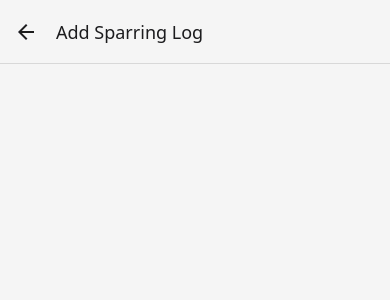
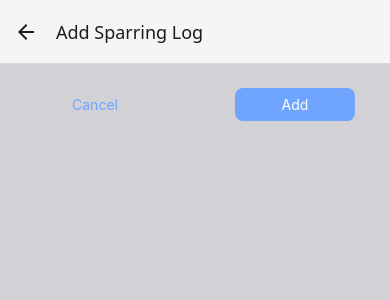
Before and after one commit to AaradhyaGitHub/ReactNative, a React Native app in the folder FlowBook/: screen /ManageSpars in a window 390 px wide. Shown: the top 300 px of the page. Built offline with nearby package versions, Linux system fonts and the light colour scheme.

Commit message:
Created and rendered buttons for update and cancel

```diff
--- /dev/null
+++ b/FlowBook/components/ui/CButton.jsx
@@ -0,0 +1,56 @@
+import React from "react";
+import { Pressable, View, Text, StyleSheet } from "react-native";
+import Colors from "../../constants/Colors";
+
+export default function CButton({ children, onPress, mode, style }) {
+  return (
+    <View style={style}>
+      <Pressable
+        onPress={onPress}
+        style={({ pressed }) =>
+          pressed
+            ? mode === "flat"
+              ? styles.flatPressed
+              : styles.pressed
+            : null
+        }
+      >
+        <View style={[styles.button, mode === "flat" && styles.flat]}>
+          <Text style={[styles.buttonText, mode === "flat" && styles.flatText]}>
+            {children}
+          </Text>
+        </View>
+      </Pressable>
+    </View>
+  );
+}
+
+const styles = StyleSheet.create({
+  button: {
+    borderRadius: 8,
+    padding: 8,
+    backgroundColor: Colors.primary
+  },
+  flat: {
+    backgroundColor: "transparent",
+    borderRadius: 8
+  },
+  buttonText: {
+    color: "white",
+    textAlign: "center"
+  },
+  flatText: {
+    color: Colors.primary,
+    textAlign: "center"
+  },
+  flatPressed: {
+    color: Colors.error,
+    opacity: 0.20,
+    borderRadius: 0
+  },
+  pressed: {
+    opacity: 0.20,
+    backgroundColor: Colors.primary,
+    borderRadius: 10
+  }
+});
--- a/FlowBook/components/ui/IconButton.jsx
+++ b/FlowBook/components/ui/IconButton.jsx
@@ -24,7 +24,6 @@ const styles = StyleSheet.create({
   },
   pressed: {
     opacity: 0.7,
-
   }
 });
 
--- a/FlowBook/screens/ManageSpars.jsx
+++ b/FlowBook/screens/ManageSpars.jsx
@@ -1,7 +1,9 @@
+// @ts-nocheck
 import React, { useLayoutEffect } from "react";
 import { StyleSheet, Text, View } from "react-native";
 import IconButton from "../components/ui/IconButton";
 import Colors from "../constants/Colors";
+import CButton from "../components/ui/CButton";
 
 export default function ManageSpars({ route, navigation }) {
   const editedSparId = route.params?.sparId;
@@ -14,9 +16,27 @@ export default function ManageSpars({ route, navigation }) {
   }, [navigation, isEditing]);
 
   function DeleteSparLogHandler() {}
+  function cancelHandler() {}
+  function confirmHandler() {}
 
   return (
     <View style={styles.container}>
+      <View style={styles.buttonsContainer}>
+        <CButton
+          mode="flat"
+          onPress={cancelHandler}
+          style={styles.button}
+        >
+          Cancel
+        </CButton>
+        <CButton
+          onPress={confirmHandler}
+          style={styles.button}
+
+        >
+          {isEditing ? "Update" : "Add"}
+        </CButton>
+      </View>
       {isEditing && (
         <View style={styles.deleteContainer}>
           <IconButton
@@ -35,12 +55,21 @@ const styles = StyleSheet.create({
   container: {
     flex: 1,
     padding: 24,
-    backgroundColor: Colors.background
+    backgroundColor: Colors.border
+  },
+  buttonsContainer: {
+    flexDirection: "row",
+    justifyContent: "center",
+    alignItems: "center"
+  },
+  button: {
+    minWidth: 120,
+    marginHorizontal: 40
   },
   deleteContainer: {
     marginTop: 16,
-    paddingTop: 8,
-    borderTopWidth: 2,
+    paddingTop: 0,
+    borderTopWidth: 1,
     borderTopColor: Colors.error,
     alignItems: "center"
   }
```
